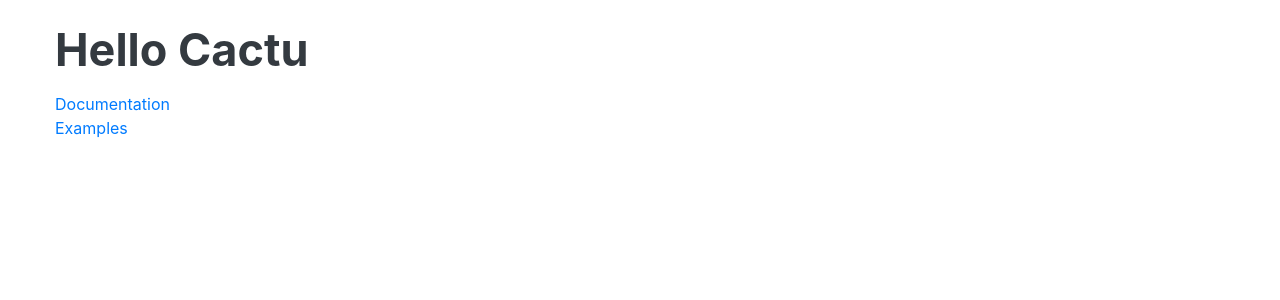
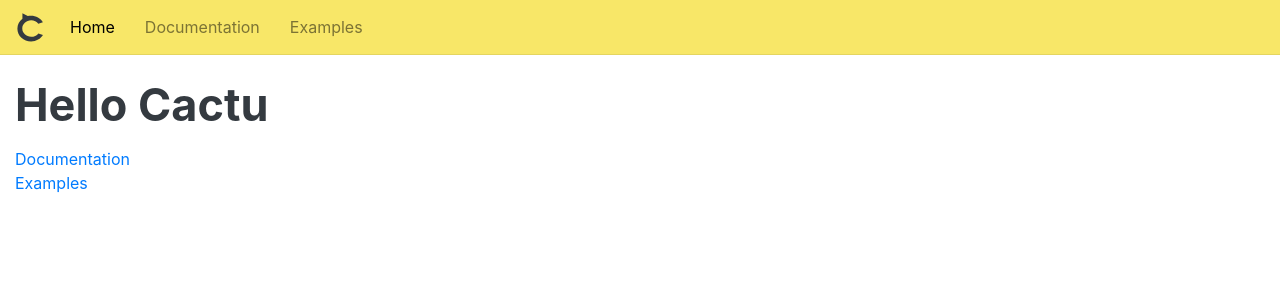
Before and after one commit to mendozagioo/cactu, a Jekyll site: the page built from index.html, in a window 1280 px wide. Shown: the top 300 px of the page. Built offline with Jekyll 4.4.1, drawn with Linux system fonts in a browser that asks for light colours.

Commit message:
Fixing home layout

```diff
--- a/_layouts/home.html
+++ b/_layouts/home.html
@@ -5,9 +5,11 @@
 
   <body>
 
-    <div class="container">
-       {{ content }}
-    </div>
+    {% include header-navbar.html %}
+    {{ content }}
+
+    <script src="/assets/js/jquery.min.js"></script>
+    <script src="/assets/js/app.js"></script>
 
   </body>
 
```
